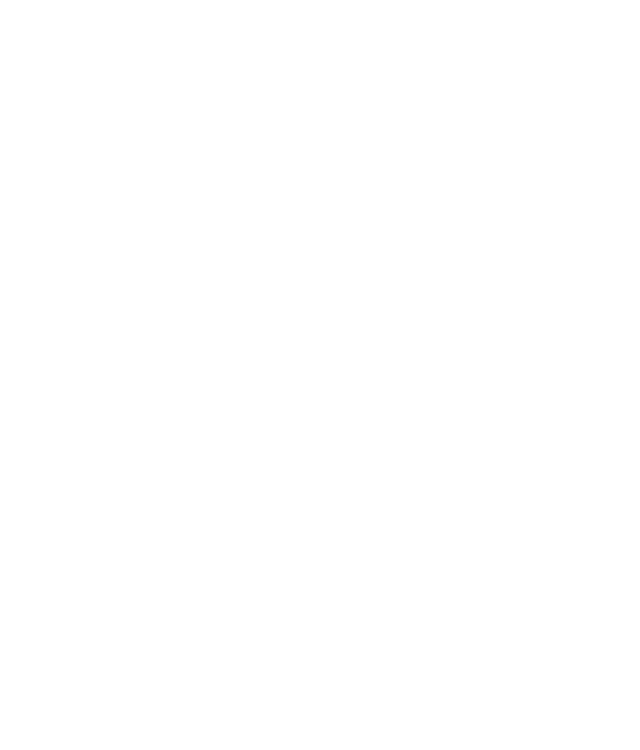
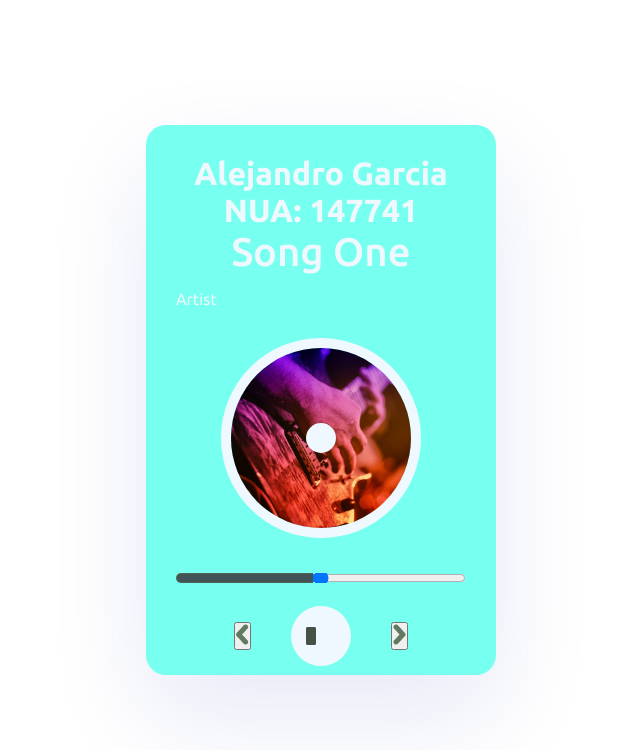
Before and after one commit to Alejandr0177/2InicioGit, a plain HTML site: page index.html in a window 1280 px wide. Shown: the whole page, without its empty margins (319-959 px from the left). Drawn offline with Linux system fonts and the light colour scheme.

Commit message:
Agregamos CSS y HTML

```diff
--- /dev/null
+++ b/css/mp3Player.css
@@ -0,0 +1,137 @@
+* {
+    margin: 0;
+    padding: 0;
+    box-sizing: border-box;
+}
+
+body {
+    font-family: 'Ubuntu', sans-serif;
+    width: 100%;
+    height: 100vh;
+    display: flex;
+    justify-content: center;
+    align-items: center;
+}
+
+.music-player {
+    width: 350px;
+    height: 550px;
+    background-color: rgba(86, 255, 235, 0.8);
+    border-radius: 20px;
+    box-shadow: 0 40px 100px rgba(15, 40, 164, 0.1);
+    padding: 30px;
+    color: aliceblue;
+    overflow: hidden;
+}
+
+h1 {
+    text-align: center;
+    text-transform: capitalize;
+}
+
+.music-name, .artist-name {
+    text-align: center;
+    text-transform: capitalize;
+    color: aliceblue;
+}
+
+.music-name {
+    font-size: 40px;
+    font-weight: 500;
+    margin-bottom: 15px;
+}
+
+.artist-name {
+    font-size: 20px;
+}
+
+.disk {
+    position: relative;
+    display: block;
+    margin: 40px auto;
+    width: 180px;
+    height: 180px;
+    border-radius: 50%;
+    background-image: url('../images/cover\ 1.png');
+    background-size: cover;
+    box-shadow: 0 0 0 10px;
+    animation: rotate 20s linear infinite;
+    animation-play-state: paused;
+}
+
+.disk.play {
+    animation-play-state: running;
+}
+
+.disk::before {
+    content: '';
+    position: absolute;
+    top: 50%;
+    left: 50%;
+    transform: translate(-50%, -50%);
+    width: 30px;
+    height: 30px;
+    border-radius: 50%;
+    background-color: aliceblue;
+}
+
+.song-slider {
+    width: 100%;
+    position: relative;
+}
+
+.seek-bar {
+    width: 100%;
+    height: 10px;
+    border-radius: 10px;
+    background-color: aliceblue;
+    overflow: hidden;
+    cursor: pointer;
+}
+
+.seek-bar::-webkit-slider-thumb {
+    width: 1px;
+    height: 20px;
+    box-shadow: -400px 0 0 400px rgba(72, 81, 72, 0.9);
+}
+
+.current-time, .song-duration {
+    font-size: 14px;
+}
+
+.song-duration {
+    position: absolute;
+    right: 0;
+}
+
+.controls {
+    width: 60%;
+    display: flex;
+    justify-content: space-between;
+    align-items: center;
+    margin: auto;
+    margin-top: 20px;
+}
+
+.play-btn {
+    position: relative;
+    width: 60px;
+    height: 60px;
+    border-radius: 50%;
+    background-color: aliceblue;
+    cursor: pointer;
+    border: none;
+}
+
+.play-btn span {
+    position: absolute;
+    top: 50%;
+    left: 25%;
+    transform: translateY(-50%);
+    width: 10px;
+    height: 30%;
+    border-radius: 2px;
+    background-color: rgba(72, 81, 72);
+    transition: 0.5s;
+    clip-path: polygon(0 0, 100% 0, 100% 100%, 0 100%);
+}
--- a/index.html
+++ b/index.html
@@ -5,8 +5,42 @@
     <meta http-equiv="X-UA-Compatible" content="IE=edge">
     <meta name="viewport" content="width=device-width, initial-scale=1.0">
     <title>My MP3 player - 😊 </title>
+    <link rel="preconnect" href="https://fonts.googleapis.com">
+    <link rel="preconnect" href="https://fonts.gstatic.com" crossorigin>
+    <link href="https://fonts.googleapis.com/css2?family=Ubuntu:ital,wght@0,300;0,400;0,500;0,700;1,300;1,400;1,500;1,700&display=swap" rel="stylesheet">
+    <link rel="stylesheet" href="./css/mp3Player.css">
 </head>
 <body>
+    <audio src="" id="audio"></audio>
+    <div class="music-player">
+        <h1>Alejandro Garcia</h1>
+        <h1>NUA: 147741</h1>
+        <h2 class="music-name"> Song One</h2>
+        <p class="aritst-name">Artist</p>
 
+        <div class="disk"></div>
+
+        <div class="song-slider">
+            <input type="range" min="0" class="seek-bar">
+            <span class="current-time"></span>
+            <span class="song-duration"></span>
+        </div>
+
+        <div class="controls">
+            <button class="btn backward-btn">
+                <img src="./images/pre.png">
+            </button>
+            <button class="play-btn pause">
+                <span></span>
+                <span></span>
+            </button>
+            <button class="btn forward-btn">
+                <img src="./images/nxt.png">
+            </button>
+        </div>
+    </div>
+
+    <script src="./js/data.js"></script>
+    <script src="./js/app.js"></script>
 </body>
 </html>
```
Also changed, not shown: images/cover 1.png (added), images/cover 2.png (added), images/cover 3.png (added), images/cover 4.png (added), images/cover 5.png (added), images/nxt.png (added), images/pre.png (added), 5 other files.
